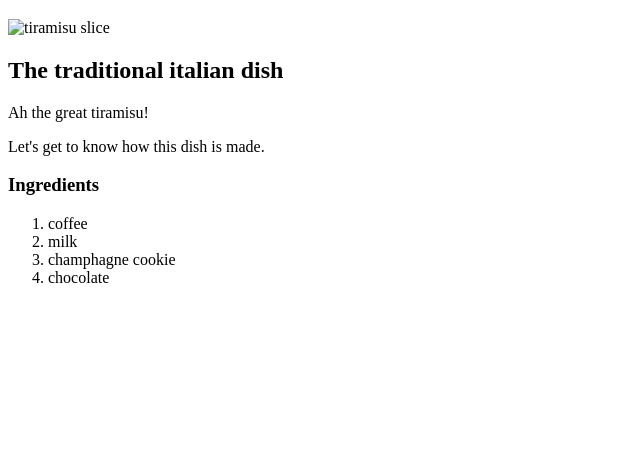
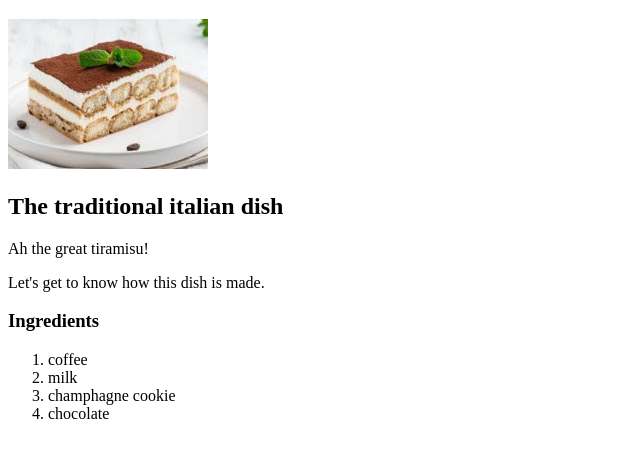
Before and after one commit to leternos/odin-recipes, a plain HTML site: page recipes/tiramisu.html in a window 1280 px wide. Shown: the part 61-518 px from the top of the page, without its empty margins (0-640 px from the left). Drawn offline with Linux system fonts and the light colour scheme; files whose address does not match are found by name.

```diff
--- a/recipes/tiramisu.html
+++ b/recipes/tiramisu.html
@@ -6,7 +6,7 @@
 </head>
 <body>
     <h1>Tiramisu!</h1>
-    <img src="/home/gcf/repos/odin-recipes/recipes/tiramisu.html" alt="tiramisu slice" width="200" height="150">
+    <img src="/home/gcf/repos/odin-recipes/recipes/tiramisu.jpeg" alt="tiramisu slice" width="200" height="150">
     <h2>The traditional italian dish</h2>
     <p>Ah the great tiramisu!</p>
     <p>Let's get to know how this dish is made.</p>
```
Also changed, not shown: index.html (+1 -1 lines).
